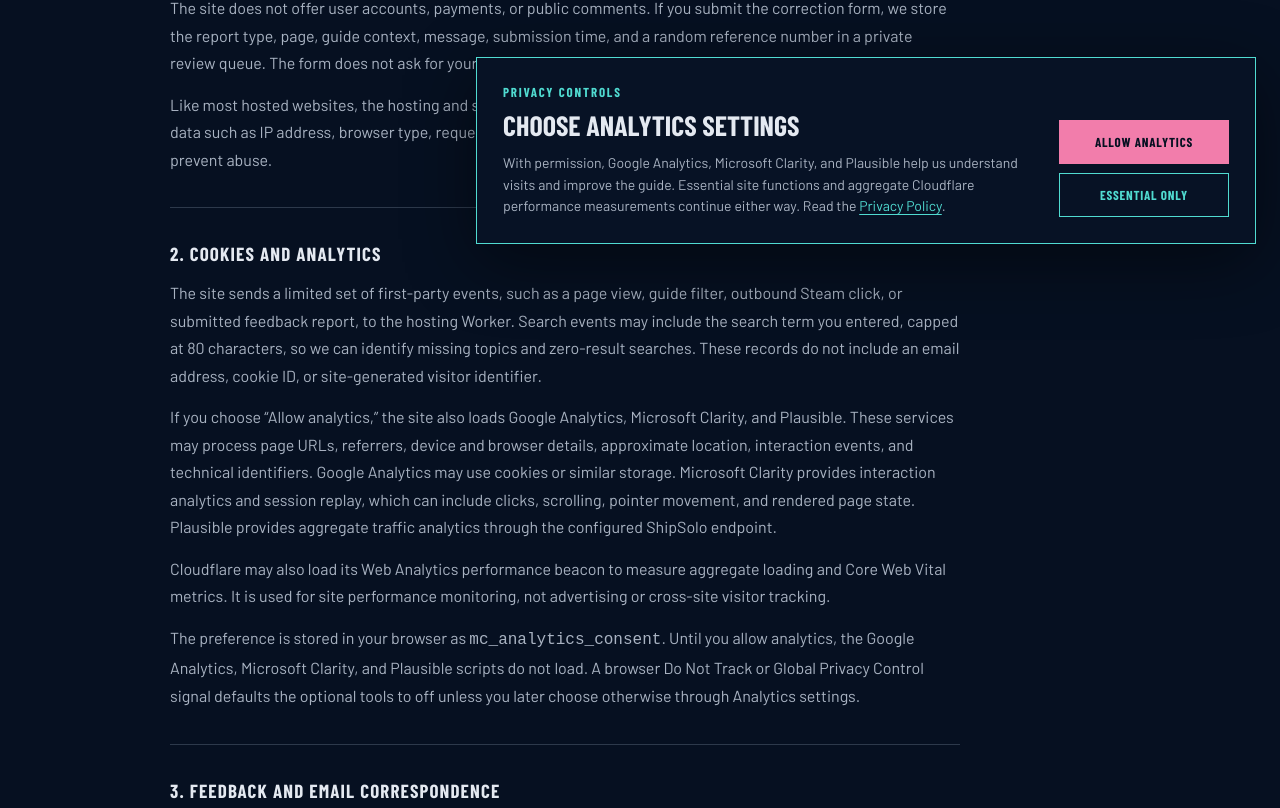
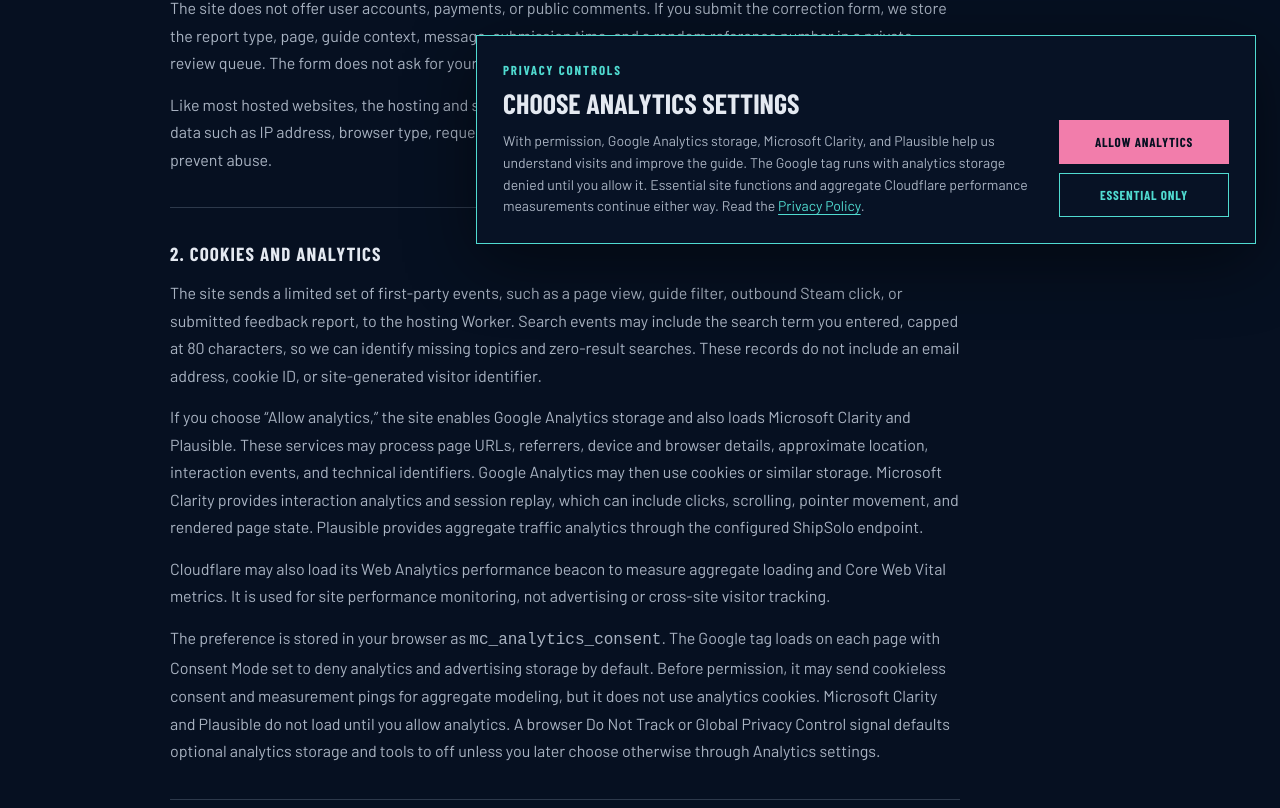
Before and after one commit to security00/meccha-chameleon, a Next.js app: page /privacy in a window 1280 px wide. Shown: the part 532-1340 px from the top of the page. Built offline with nearby package versions, Linux system fonts and the light colour scheme; a web font is replaced by a local one.

Commit message:
fix: expose Google tag with denied consent defaults

```diff
--- a/src/app/layout.tsx
+++ b/src/app/layout.tsx
@@ -1,5 +1,6 @@
 import type { Metadata } from "next";
 import { Barlow, Barlow_Condensed } from "next/font/google";
+import Script from "next/script";
 import "./globals.css";
 import { SITE_URL } from "./site-config";
 import AnalyticsConsent from "@/components/analytics-consent";
@@ -80,6 +81,37 @@
   return (
     <html lang="en" className={`${barlow.variable} ${barlowCondensed.variable}`}>
       <body>
+        <Script id="google-consent-default" strategy="beforeInteractive">
+          {`window.dataLayer = window.dataLayer || [];
+function gtag(){dataLayer.push(arguments);}
+var analyticsConsent = 'denied';
+try {
+  var storedAnalyticsConsent = window.localStorage.getItem('mc_analytics_consent');
+  var privacySignal = navigator.doNotTrack === '1' || navigator.globalPrivacyControl === true;
+  if (storedAnalyticsConsent === 'granted') analyticsConsent = 'granted';
+  if (!storedAnalyticsConsent && privacySignal) analyticsConsent = 'denied';
+} catch (error) {}
+gtag('consent', 'default', {
+  analytics_storage: analyticsConsent,
+  ad_storage: 'denied',
+  ad_user_data: 'denied',
+  ad_personalization: 'denied',
+  wait_for_update: 500
+});
+gtag('set', 'ads_data_redaction', true);
+gtag('js', new Date());`}
+        </Script>
+        <Script
+          id="google-analytics-loader"
+          src="https://www.googletagmanager.com/gtag/js?id=G-SLPE8DG6NG"
+          strategy="afterInteractive"
+        />
+        <Script id="google-analytics-init" strategy="afterInteractive">
+          {`gtag('config', 'G-SLPE8DG6NG', {
+  allow_google_signals: false,
+  allow_ad_personalization_signals: false
+});`}
+        </Script>
         <script
           type="application/ld+json"
           dangerouslySetInnerHTML={{
--- a/src/app/privacy/page.tsx
+++ b/src/app/privacy/page.tsx
@@ -38,13 +38,13 @@
           or site-generated visitor identifier.
         </p>
         <p>
-          If you choose “Allow analytics,” the site also loads Google Analytics, Microsoft Clarity,
-          and Plausible. These services may process page URLs, referrers, device and browser details,
-          approximate location, interaction events, and technical identifiers. Google Analytics may
-          use cookies or similar storage. Microsoft Clarity provides interaction analytics and
-          session replay, which can include clicks, scrolling, pointer movement, and rendered page
-          state. Plausible provides aggregate traffic analytics through the configured ShipSolo
-          endpoint.
+          If you choose “Allow analytics,” the site enables Google Analytics storage and also loads
+          Microsoft Clarity and Plausible. These services may process page URLs, referrers, device
+          and browser details, approximate location, interaction events, and technical identifiers.
+          Google Analytics may then use cookies or similar storage. Microsoft Clarity provides
+          interaction analytics and session replay, which can include clicks, scrolling, pointer
+          movement, and rendered page state. Plausible provides aggregate traffic analytics through
+          the configured ShipSolo endpoint.
         </p>
         <p>
           Cloudflare may also load its Web Analytics performance beacon to measure aggregate loading
@@ -52,10 +52,13 @@
           cross-site visitor tracking.
         </p>
         <p>
-          The preference is stored in your browser as <code>mc_analytics_consent</code>. Until you
-          allow analytics, the Google Analytics, Microsoft Clarity, and Plausible scripts do not load.
-          A browser Do Not Track or Global Privacy Control signal defaults the optional tools to off
-          unless you later choose otherwise through Analytics settings.
+          The preference is stored in your browser as <code>mc_analytics_consent</code>. The Google
+          tag loads on each page with Consent Mode set to deny analytics and advertising storage by
+          default. Before permission, it may send cookieless consent and measurement pings for
+          aggregate modeling, but it does not use analytics cookies. Microsoft Clarity and Plausible
+          do not load until you allow analytics. A browser Do Not Track or Global Privacy Control
+          signal defaults optional analytics storage and tools to off unless you later choose
+          otherwise through Analytics settings.
         </p>
       </section>
 
--- a/src/components/analytics-consent.tsx
+++ b/src/components/analytics-consent.tsx
@@ -54,6 +54,17 @@
 
   const saveChoice = (nextChoice: "granted" | "denied") => {
     const mustReload = choice === "granted" && nextChoice === "denied";
+    const googleWindow = window as typeof window & {
+      gtag?: (...args: unknown[]) => void;
+    };
+
+    googleWindow.gtag?.("consent", "update", {
+      analytics_storage: nextChoice,
+      ad_storage: "denied",
+      ad_user_data: "denied",
+      ad_personalization: "denied",
+    });
+
     try {
       window.localStorage.setItem(CONSENT_STORAGE_KEY, nextChoice);
     } catch {
@@ -70,21 +81,6 @@
     <>
       {choice === "granted" ? (
         <>
-          <Script
-            id="google-analytics-loader"
-            src="https://www.googletagmanager.com/gtag/js?id=G-SLPE8DG6NG"
-            strategy="afterInteractive"
-          />
-          <Script id="google-analytics-init" strategy="afterInteractive">
-            {`window.dataLayer = window.dataLayer || [];
-function gtag(){dataLayer.push(arguments);}
-gtag('js', new Date());
-gtag('config', 'G-SLPE8DG6NG', {
-  allow_google_signals: false,
-  allow_ad_personalization_signals: false
-});`}
-          </Script>
-
           <Script id="microsoft-clarity-init" strategy="afterInteractive">
             {`(function(c,l,a,r,i,t,y){
   c[a]=c[a]||function(){(c[a].q=c[a].q||[]).push(arguments)};
@@ -117,8 +113,9 @@
             <p className="section-kicker">Privacy controls</p>
             <h2 id="analytics-consent-title">Choose analytics settings</h2>
             <p id="analytics-consent-description">
-              With permission, Google Analytics, Microsoft Clarity, and Plausible help us understand
-              visits and improve the guide. Essential site functions and aggregate Cloudflare
+              With permission, Google Analytics storage, Microsoft Clarity, and Plausible help us
+              understand visits and improve the guide. The Google tag runs with analytics storage
+              denied until you allow it. Essential site functions and aggregate Cloudflare
               performance measurements continue either way. Read the{" "}
               <Link href="/privacy/">Privacy Policy</Link>.
             </p>
```
